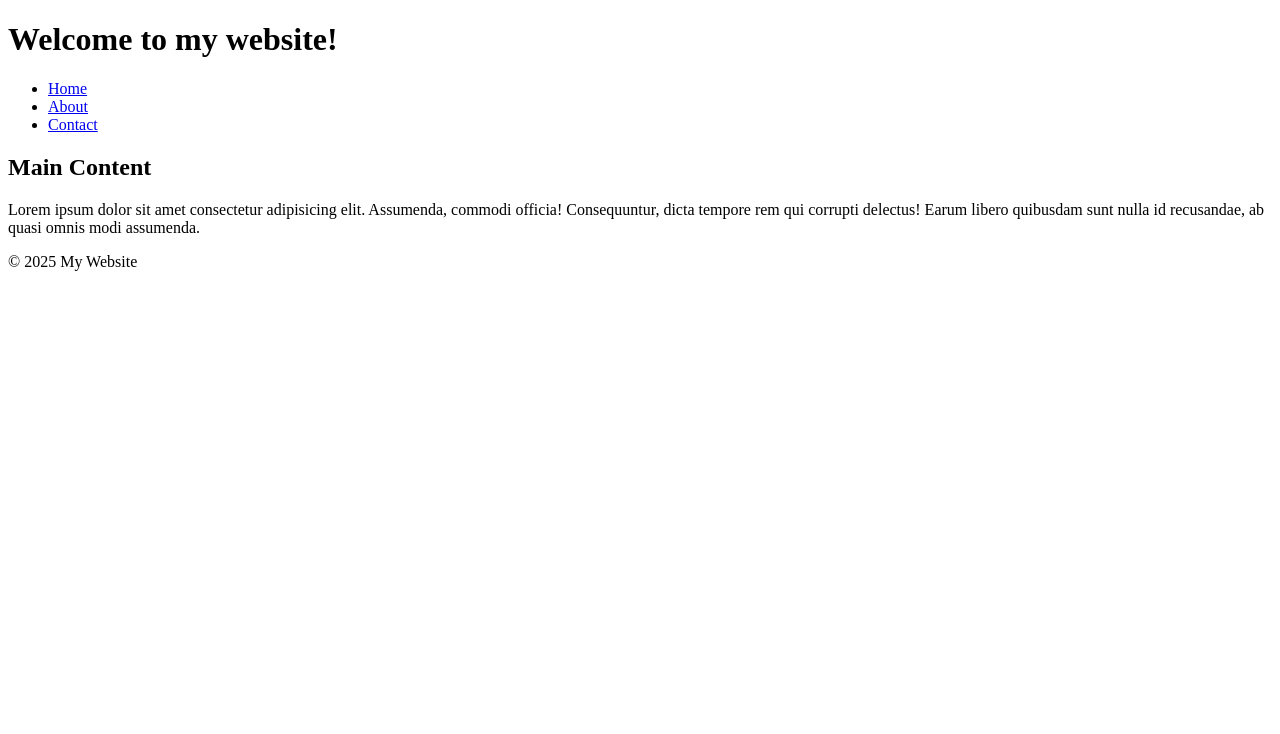
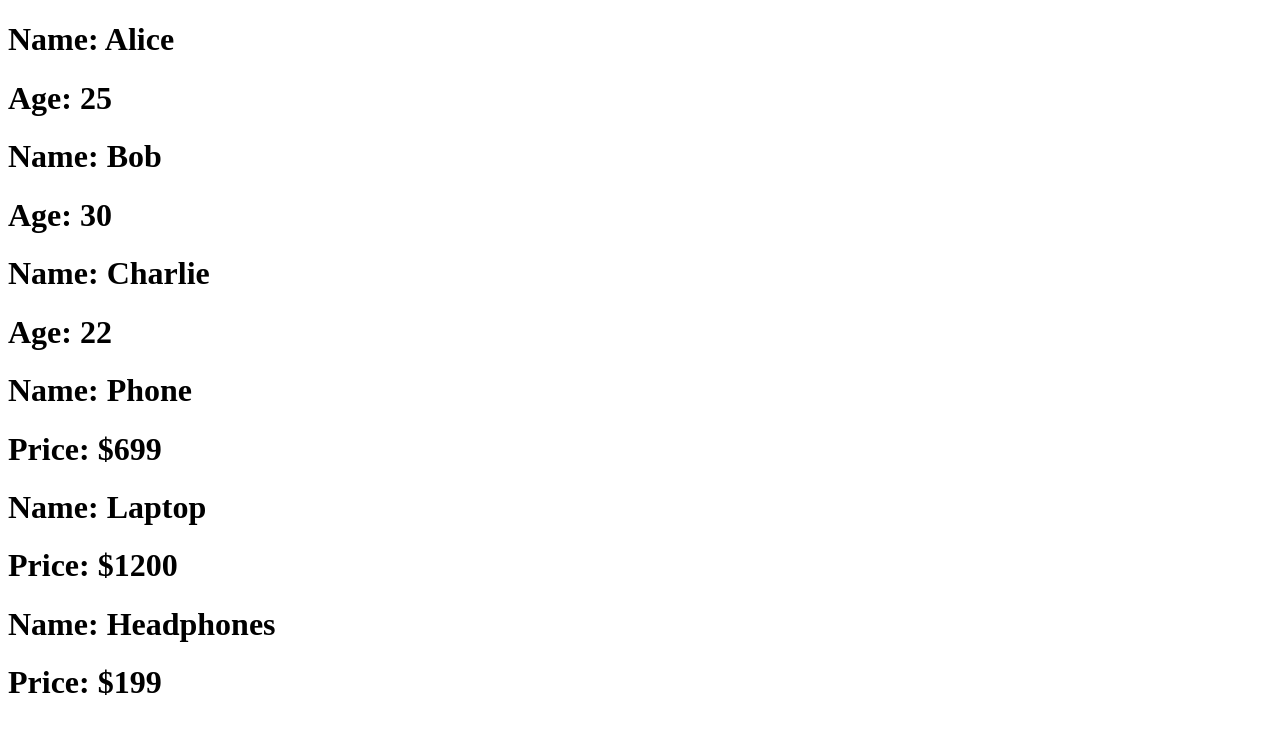
Before and after one commit to Jatin-sharma01/Monster-Class, a React (Vite) app in the folder react-demos/: page / in a window 1280 px wide. Shown: the top 734 px of the page. Built offline with nearby package versions, Linux system fonts and the light colour scheme.

Commit message:
React Update

```diff
--- a/react-demos/src/App.jsx
+++ b/react-demos/src/App.jsx
@@ -2,13 +2,17 @@
 import Header from './components/Header'
 import MainContent from './components/MainContent'
 import Footer from './components/Footer'
+import UserList from './components/UserList'
+import ProductList from './components/ProductList'
 
 function App() {
   return (
     <>
-    <Header />
+    {/* <Header />
     <MainContent />
-    <Footer />
+    <Footer /> */}
+    <UserList />
+    <ProductList />
     </>
   )
 }
--- /dev/null
+++ b/react-demos/src/components/ProductList.jsx
@@ -0,0 +1,21 @@
+import React from 'react'
+
+function ProductList() {
+    const products = [
+        { id: 1, name: "Phone", price: "$699" },
+        { id: 2, name: "Laptop", price: "$1200" },
+        { id: 3, name: "Headphones", price: "$199" },
+    ]
+  return (
+    <div>
+        { products.map((product) =>(
+            <div key={product.id}>
+                <h1> Name: {product.name}</h1>
+                <h1> Price: {product.price}</h1>
+            </div>
+        ))}
+    </div>
+  )
+}
+
+export default ProductList
--- /dev/null
+++ b/react-demos/src/components/UserList.jsx
@@ -0,0 +1,25 @@
+import React from 'react'
+
+function UserList() {
+    const users = [
+        { id: 1, name: "Alice", age: 25 },
+        { id: 2, name: "Bob", age: 30 },
+        { id: 3, name: "Charlie", age: 22 },
+    ]
+  return (
+    <div>
+        {
+                    users.map((user) =>(
+                       <div key={user.id}>
+                        <h1>Name: {user.name}</h1>
+                        <h1>Age: {user.age}</h1>
+                       </div>
+                    )
+                    )
+        }
+
+    </div>
+  )
+}
+
+export default UserList
```
